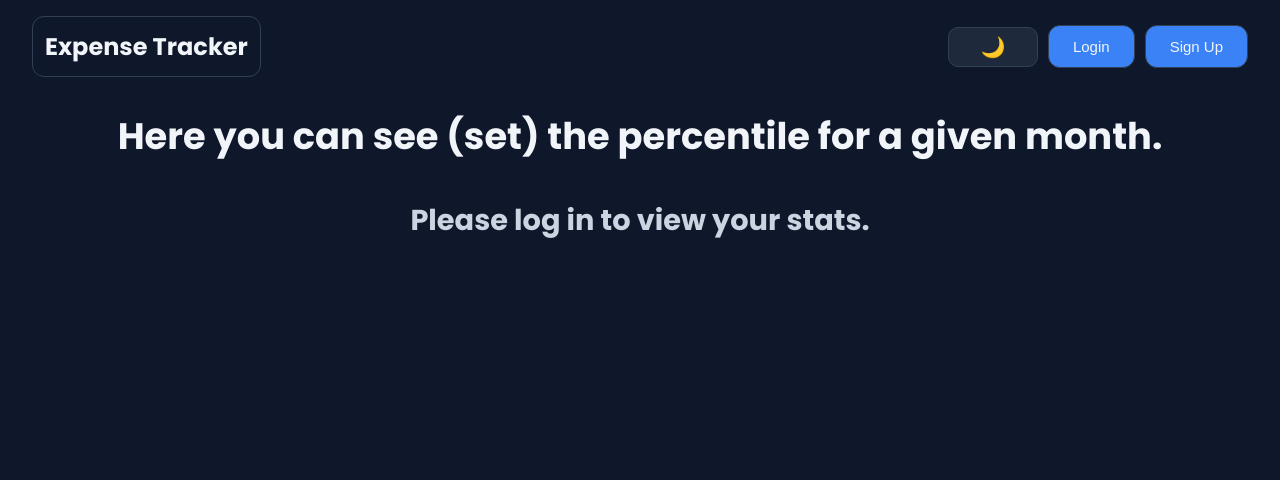
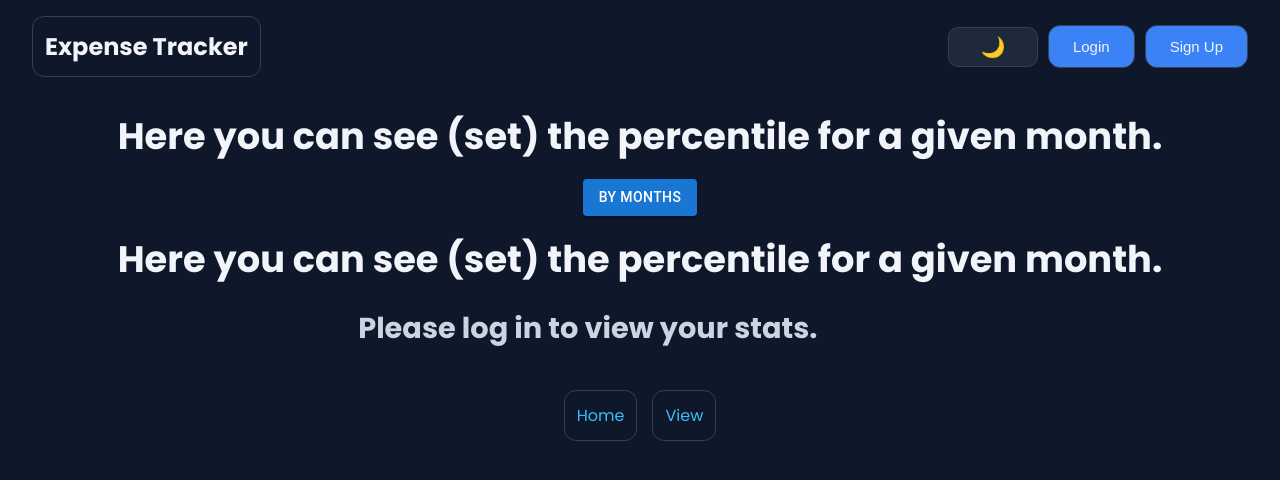
Before and after one commit to endlesssjourney2/finance-tracker, a React (Vite) app: page /percentile in a window 1280 px wide. Shown: the top 480 px of the page. Built offline with nearby package versions, Linux system fonts and the light colour scheme; no server answers.

Commit message:
Added selection logic to the Percentile page, the same as on the Dashboard. In the future, I will look at how to change the styles. I also changed the component logic.

```diff
--- a/src/components/MonthSelect/MonthSelect.tsx
+++ b/src/components/ControlSelect/ControlSelect.tsx
@@ -5,7 +5,7 @@ import { monthLabel } from "../../helpers/monthLabel";
 
 type MonthSelectProps = {
   value: string;
-  disabledMonth?: string;
+  disabledValue?: string;
   onChange: (e: string) => void;
   months: string[];
   label: string;
@@ -13,7 +13,7 @@ type MonthSelectProps = {
 
 const MonthSelect: FC<MonthSelectProps> = ({
   value,
-  disabledMonth,
+  disabledValue,
   onChange,
   months,
   label,
@@ -27,7 +27,7 @@ const MonthSelect: FC<MonthSelectProps> = ({
         onChange={(e) => onChange(e.target.value)}
       >
         {months.map((m) => (
-          <MenuItem key={m} value={m} disabled={m === disabledMonth}>
+          <MenuItem key={m} value={m} disabled={m === disabledValue}>
             {monthLabel(m, "MMMM YYYY")}
           </MenuItem>
         ))}
--- /dev/null
+++ b/src/components/PercentileByMonths/PercentileByMonths.module.css
@@ -0,0 +1,21 @@
+.content {
+  margin: 20px 0 20px 0;
+  width: 90%;
+  display: flex;
+  justify-content: center;
+  align-items: center;
+  flex-direction: column;
+}
+
+.inputs {
+  width: 70%;
+  display: flex;
+  justify-content: center;
+  align-items: center;
+  gap: 20px;
+}
+
+.noExpenses {
+  color: var(--color-text-secondary);
+  font-size: 1.8rem;
+}
--- /dev/null
+++ b/src/components/PercentileByMonths/PercentileByMonths.tsx
@@ -0,0 +1,132 @@
+import s from "./PercentileByMonths.module.css";
+import Header from "../Header/Header";
+import { useEffect, useMemo, useState, type FC } from "react";
+import { monthKey, pctChange } from "../../helpers/percentileTicks";
+import type { User } from "@supabase/supabase-js";
+import type { Expense } from "../../types/Expense";
+import LoadingProgress from "../LoadingProgress/LoadingProgress";
+import type { Verdict } from "../../types/Verdict";
+import ResultPercentile from "../ResultPercentile/ResultPercentile";
+import MonthSelect from "../ControlSelect/ControlSelect";
+
+type PercentileByMonthsProps = {
+  expenses: Expense[];
+  loading: boolean;
+  user: User | null;
+};
+
+const PercentileByMonths: FC<PercentileByMonthsProps> = ({
+  expenses,
+  loading,
+  user,
+}) => {
+  const [monthA, setMonthA] = useState<string>("");
+  const [monthB, setMonthB] = useState<string>("");
+
+  const totalByMonths = useMemo(() => {
+    const map = new Map<string, number>();
+    for (const e of expenses) {
+      const key = monthKey(e.date);
+      map.set(key, (map.get(key) ?? 0) + e.amount);
+    }
+    return map;
+  }, [expenses]);
+
+  const months = useMemo(() => {
+    return Array.from(totalByMonths.keys()).sort((a, b) => (a < b ? 1 : -1));
+  }, [totalByMonths]);
+
+  useEffect(() => {
+    if (months.length === 0) {
+      if (monthA) setMonthA("");
+      if (monthB) setMonthB("");
+      return;
+    }
+
+    const hasA = monthA && months.includes(monthA);
+    const hasB = monthB && months.includes(monthB);
+
+    const nextA = hasA ? monthA : months[0];
+    const nextB = hasB ? monthB : (months[1] ?? months[0]);
+
+    const fixedB = nextB === nextA ? (months[1] ?? months[0]) : nextB;
+
+    if (nextA !== monthA) setMonthA(nextA);
+    if (fixedB !== monthB) setMonthB(fixedB);
+  }, [months, monthA, monthB]);
+
+  if (loading) {
+    return (
+      <div className={s.percentile}>
+        <div className={s.content}>
+          <LoadingProgress loading={loading} />
+        </div>
+      </div>
+    );
+  }
+
+  if (!user) {
+    return (
+      <div className={s.percentile}>
+        <Header title="Here you can see (set) the percentile for a given month." />
+        <div className={s.content}>
+          <h2 className={s.noExpenses}>Please log in to view your stats.</h2>
+        </div>
+      </div>
+    );
+  }
+
+  if (months.length === 0) {
+    return (
+      <div className={s.percentile}>
+        <Header title="Here you can see (set) the percentile for a given month." />
+        <div className={s.content}>
+          <h2 className={s.noExpenses}>No expenses yet.</h2>
+        </div>
+      </div>
+    );
+  }
+
+  const spendA = totalByMonths.get(monthA) ?? 0;
+  const spendB = totalByMonths.get(monthB) ?? 0;
+
+  const diff = spendA - spendB;
+  const pct = pctChange(spendA, spendB);
+
+  const verdict: Verdict = diff > 0 ? "more" : diff < 0 ? "less" : "same";
+
+  return (
+    <div className={s.content}>
+      <div className={s.inputs}>
+        <MonthSelect
+          label="Month A"
+          value={monthA}
+          disabledValue={monthB}
+          onChange={setMonthA}
+          months={months}
+        />
+
+        <MonthSelect
+          label="Month B"
+          value={monthB}
+          disabledValue={monthA}
+          onChange={setMonthB}
+          months={months}
+        />
+      </div>
+      <>
+        <ResultPercentile
+          monthA={monthA}
+          monthB={monthB}
+          diff={diff}
+          pct={pct}
+          verdict={verdict}
+          spendA={spendA}
+          spendB={spendB}
+        />
+      </>
+    </div>
+  );
+};
+
+export default PercentileByMonths;
--- /dev/null
+++ b/src/helpers/PercentileLables.ts
@@ -0,0 +1,6 @@
+import type { PercentileType } from "../types/PercentileType";
+
+export const percentileLabels: Record<PercentileType, string> = {
+  byMonths: "By Months",
+  byCategory: "By Category",
+};
--- a/src/pages/Percentile/Percentile.tsx
+++ b/src/pages/Percentile/Percentile.tsx
@@ -1,129 +1,66 @@
-import { useEffect, useMemo, useState } from "react";
+import { useState, type MouseEvent } from "react";
 import { useExpenses } from "../../hooks/useExpenses";
 import s from "./Percentile.module.css";
-import { monthKey, pctChange } from "../../helpers/percentileTicks";
-import ResultPercentile from "../../components/ResultPercentile/ResultPercentile";
-import type { Verdict } from "../../types/Verdict";
-import MonthSelect from "../../components/MonthSelect/MonthSelect";
-import LoadingProgress from "../../components/LoadingProgress/LoadingProgress";
 import Header from "../../components/Header/Header";
 import { useAuth } from "../Auth/AuthContext";
 import { Link } from "react-router-dom";
+import type { PercentileType } from "../../types/PercentileType";
+import { Button, Menu, MenuItem } from "@mui/material";
+import { percentileLabels } from "../../helpers/PercentileLables";
+import PercentileByMonths from "../../components/PercentileByMonths/PercentileByMonths";
 
 const Percentile = () => {
+  const [view, setView] = useState<PercentileType>("byMonths");
+  const [anchorEl, setAnchorEl] = useState<HTMLElement | null>(null);
+  const menuOpen = Boolean(anchorEl);
+
+  const handleOpen = (e: MouseEvent<HTMLButtonElement>) =>
+    setAnchorEl(e.currentTarget);
+
+  const handleClose = () => setAnchorEl(null);
+
+  const handleSelect = (next: PercentileType) => {
+    setView(next);
+    handleClose();
+  };
+
   const { user, loading: authLoading } = useAuth();
   const { expenses, loading: expensesLoading } = useExpenses(user);
 
   const loading = authLoading || expensesLoading;
 
-  const [monthA, setMonthA] = useState<string>("");
-  const [monthB, setMonthB] = useState<string>("");
-
-  const totalByMonths = useMemo(() => {
-    const map = new Map<string, number>();
-    for (const e of expenses) {
-      const key = monthKey(e.date);
-      map.set(key, (map.get(key) ?? 0) + e.amount);
-    }
-    return map;
-  }, [expenses]);
-
-  const months = useMemo(() => {
-    return Array.from(totalByMonths.keys()).sort((a, b) => (a < b ? 1 : -1));
-  }, [totalByMonths]);
-
-  useEffect(() => {
-    if (months.length === 0) {
-      if (monthA) setMonthA("");
-      if (monthB) setMonthB("");
-      return;
-    }
-
-    const hasA = monthA && months.includes(monthA);
-    const hasB = monthB && months.includes(monthB);
-
-    const nextA = hasA ? monthA : months[0];
-    const nextB = hasB ? monthB : (months[1] ?? months[0]);
-
-    const fixedB = nextB === nextA ? (months[1] ?? months[0]) : nextB;
-
-    if (nextA !== monthA) setMonthA(nextA);
-    if (fixedB !== monthB) setMonthB(fixedB);
-  }, [months, monthA, monthB]);
-
-  if (loading) {
-    return (
-      <div className={s.percentile}>
-        <div className={s.content}>
-          <LoadingProgress loading={loading} />
-        </div>
-      </div>
-    );
-  }
-
-  if (!user) {
-    return (
-      <div className={s.percentile}>
-        <Header title="Here you can see (set) the percentile for a given month." />
-        <div className={s.content}>
-          <h2 className={s.noExpenses}>Please log in to view your stats.</h2>
-        </div>
-      </div>
-    );
-  }
-
-  if (months.length === 0) {
-    return (
-      <div className={s.percentile}>
-        <Header title="Here you can see (set) the percentile for a given month." />
-        <div className={s.content}>
-          <h2 className={s.noExpenses}>No expenses yet.</h2>
-        </div>
-      </div>
-    );
-  }
-
-  const spendA = totalByMonths.get(monthA) ?? 0;
-  const spendB = totalByMonths.get(monthB) ?? 0;
-
-  const diff = spendA - spendB;
-  const pct = pctChange(spendA, spendB);
-
-  const verdict: Verdict = diff > 0 ? "more" : diff < 0 ? "less" : "same";
-
   return (
     <div className={s.percentile}>
       <Header title="Here you can see (set) the percentile for a given month." />
-      <div className={s.content}>
-        <div className={s.inputs}>
-          <MonthSelect
-            label="Month A"
-            value={monthA}
-            disabledMonth={monthB}
-            onChange={setMonthA}
-            months={months}
-          />
 
-          <MonthSelect
-            label="Month B"
-            value={monthB}
-            disabledMonth={monthA}
-            onChange={setMonthB}
-            months={months}
-          />
-        </div>
-        <>
-          <ResultPercentile
-            monthA={monthA}
-            monthB={monthB}
-            diff={diff}
-            pct={pct}
-            verdict={verdict}
-            spendA={spendA}
-            spendB={spendB}
-          />
-        </>
-      </div>
+      <Button
+        variant="contained"
+        onClick={handleOpen}
+        aria-controls={menuOpen ? "percentile-view-menu" : undefined}
+        aria-haspopup="true"
+      >
+        {percentileLabels[view]}
+      </Button>
+
+      <Menu
+        id="percentile-view-menu"
+        open={menuOpen}
+        anchorEl={anchorEl}
+        onClose={handleClose}
+      >
+        <MenuItem onClick={() => handleSelect("byMonths")}>By months</MenuItem>
+
+        <MenuItem onClick={() => handleSelect("byCategory")}>
+          By category
+        </MenuItem>
+      </Menu>
+
+      {view === "byMonths" && (
+        <PercentileByMonths expenses={expenses} user={user} loading={loading} />
+      )}
+
+      {/*Here will be content for categories*/}
+      {/* {view === "byCategory" && <div>{for cats}</div>} */}
       <div className={s.links}>
         <Link to="/" className={s.link}>
           Home
--- /dev/null
+++ b/src/types/PercentileType.ts
@@ -0,0 +1 @@
+export type PercentileType = "byMonths" | "byCategory";
```
